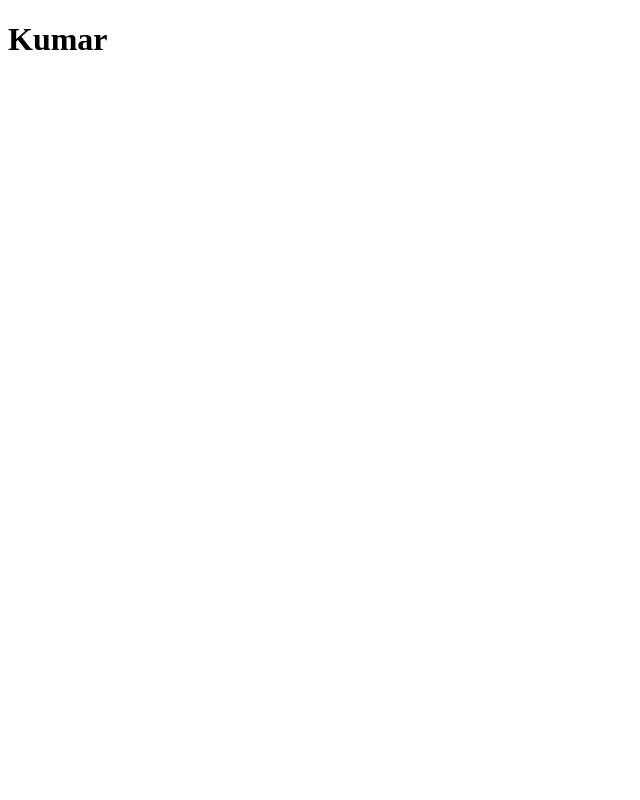
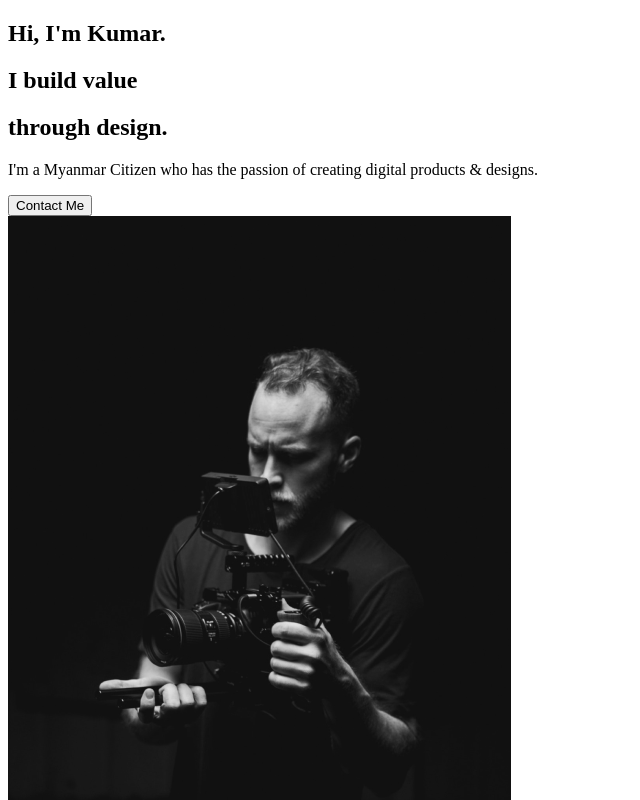
Before and after one commit to kutekumar/portfolio_website_react, a React (Create React App) app: page / in a window 1280 px wide. Shown: the top 800 px of the page, without its empty margins (0-640 px from the left). Built offline with nearby package versions, Linux system fonts and the light colour scheme.

Commit message:
2. About Section

```diff
--- a/src/App.js
+++ b/src/App.js
@@ -1,9 +1,12 @@
-import React from "react"
+import React from "react";
+//Import Pages
+import About from "./pages/About";
+
 
 function App() {
   return (
     <div className="App">
-      <h1>Kumar</h1>
+      <About />
     </div>
   );
 }
--- /dev/null
+++ b/src/components/AboutSection.js
@@ -0,0 +1,29 @@
+import React from "react"
+import home1 from "../img/home1.png";
+
+const AboutSection = () => {
+    return (
+        <div>
+            <div className="description">
+                <div className="title">
+                    <div className="hide">
+                        <h2>Hi, I'm Kumar.</h2>
+                    </div>
+                    <div className="hide">
+                        <h2> I build <span>value </span> </h2>
+                    </div>
+                    <div className="hide">
+                        <h2>through design.</h2>
+                    </div>
+                </div>
+                <p>I'm a Myanmar Citizen who has the passion of creating digital products & designs.</p>
+                <button>Contact Me</button>
+            </div>
+            <div className="image">
+                <img src={home1} alt="Me"/>
+            </div>
+        </div>
+    )
+}
+
+export default AboutSection;
--- /dev/null
+++ b/src/pages/About.js
@@ -0,0 +1,10 @@
+import React from "react"
+import AboutSection from "../components/AboutSection"
+
+const About = () => {
+    return (
+        <AboutSection />
+    )
+}
+
+export default About;
```
